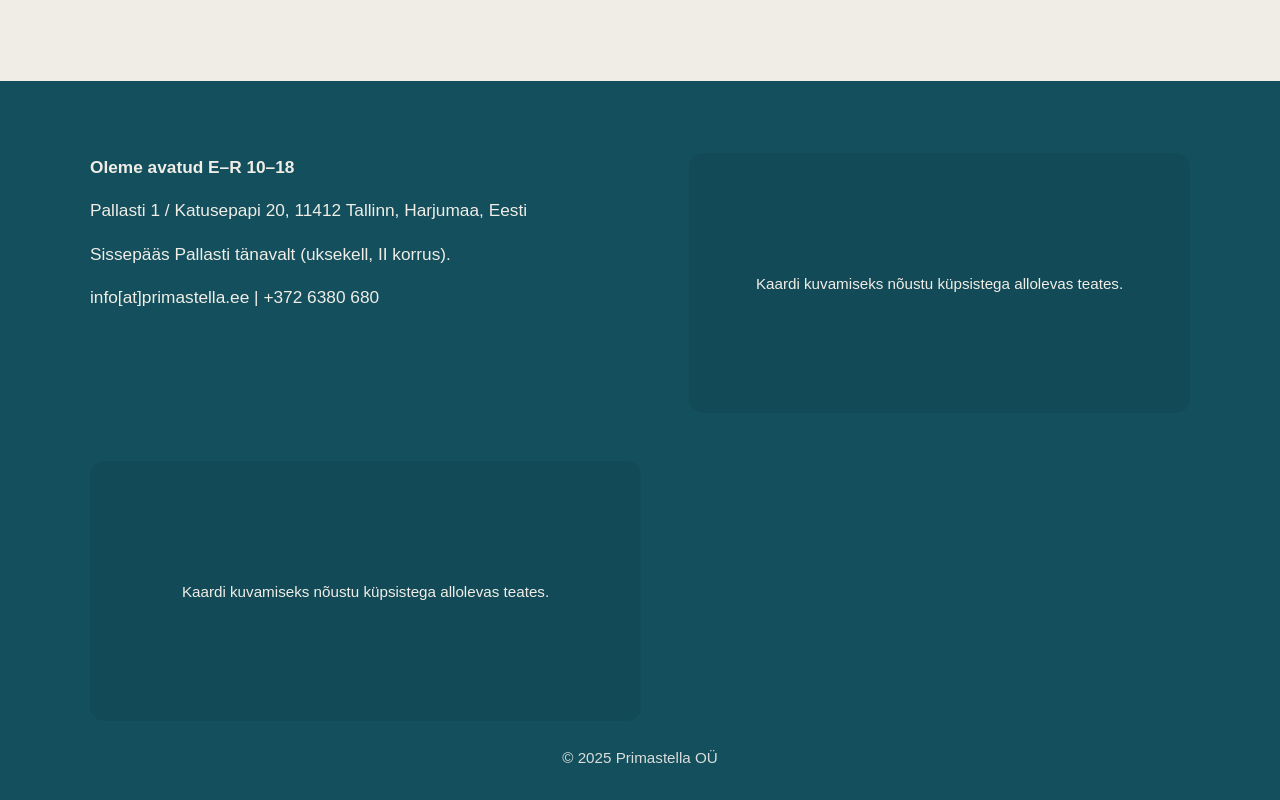
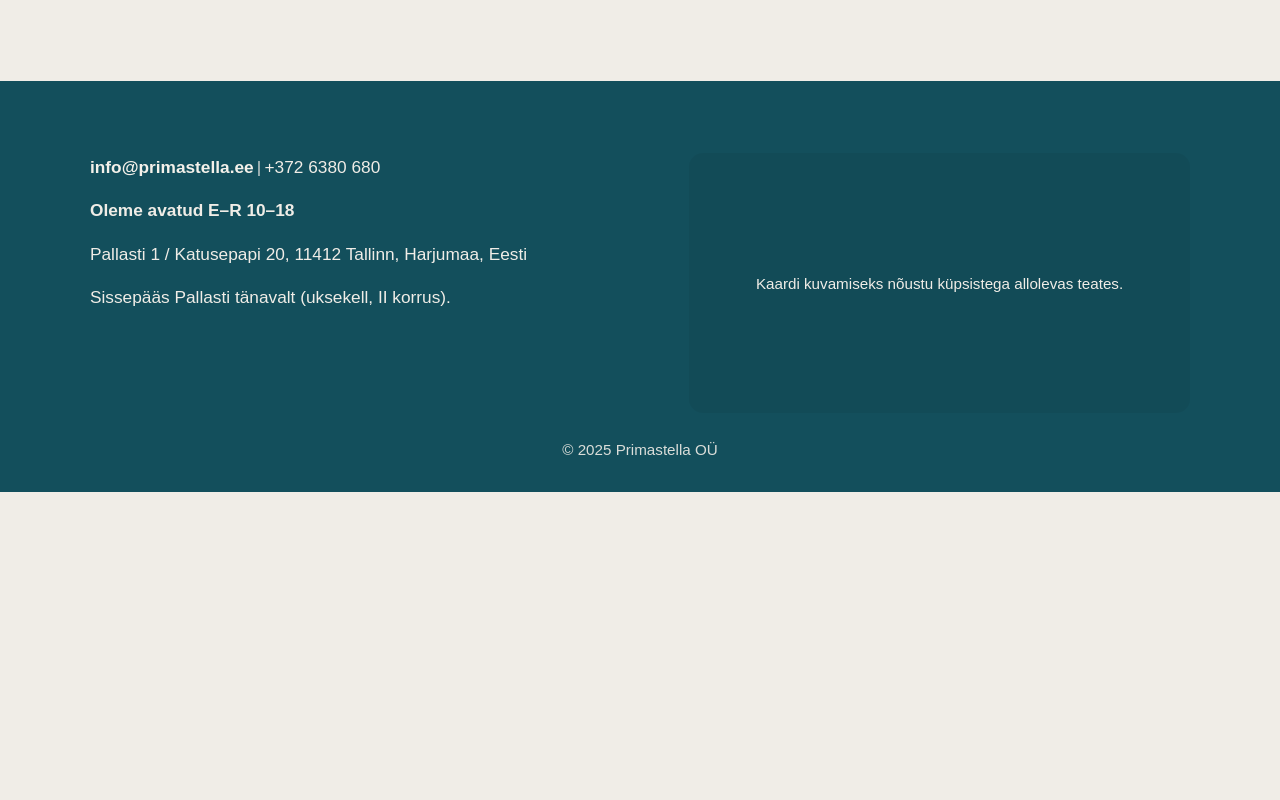
Before and after one commit to KatharinaMat/primastella-printing-house, a Nuxt app: page / in a window 1280 px wide. Shown: the part 2261-3061 px from the top of the page. After the commit the page ends 2753 px from the top, so only its background shows below. Built offline with nearby package versions, Linux system fonts and the light colour scheme; a web font is replaced by a local one.

Commit message:
footer UX and UI fix

```diff
--- a/app/assets/css/footer.css
+++ b/app/assets/css/footer.css
@@ -27,6 +27,49 @@
   margin: 0;
   line-height: 1.7;
   font-size: 1rem;
+}
+
+.site-footer-contact-line {
+  display: flex;
+  flex-wrap: wrap;
+  align-items: center;
+  gap: 0.2rem;
+}
+
+.site-footer-inline-btn {
+  appearance: none;
+  background: none;
+  border: none;
+  padding: 0;
+  margin: 0;
+  font: inherit;
+  font-weight: 700;
+  color: var(--color-cream-soft);
+  cursor: pointer;
+  line-height: inherit;
+}
+
+.site-footer-phone {
+  color: var(--color-cream-soft);
+  text-decoration: none;
+}
+
+.site-footer-separator {
+  opacity: 0.85;
+}
+
+.site-footer-copied {
+  margin-left: 0.45rem;
+  font-size: 0.92rem;
+  opacity: 0.9;
+}
+
+.mobile-only-phone {
+  display: inline;
+}
+
+.desktop-only-phone {
+  display: none;
 }
 
 .site-footer-map iframe {
@@ -60,6 +103,19 @@
 
   .site-footer-line {
     font-size: 1.08rem;
+  }
+
+  .mobile-only-phone {
+    display: none;
+  }
+
+  .desktop-only-phone {
+    display: inline;
+  }
+
+  .site-footer-inline-btn:hover,
+  .site-footer-phone:hover {
+    text-decoration: underline;
   }
 
   .site-footer-map iframe {
--- a/app/components/Footer.vue
+++ b/app/components/Footer.vue
@@ -2,6 +2,33 @@
   <footer id="contact" class="site-footer">
     <div class="site-footer-inner">
       <div class="site-footer-info">
+        <p class="site-footer-line site-footer-contact-line">
+          <button
+            type="button"
+            class="site-footer-inline-btn"
+            @click="copyEmail"
+          >
+            {{ t("footer.email") }}
+          </button>
+
+          <span class="site-footer-separator"> | </span>
+
+          <a
+            class="site-footer-phone mobile-only-phone"
+            :href="'tel:' + t('footer.phone').replace(/\s+/g, '')"
+          >
+            {{ t("footer.phone") }}
+          </a>
+
+          <span class="desktop-only-phone">
+            {{ t("footer.phone") }}
+          </span>
+
+          <span v-if="copiedMessageVisible" class="site-footer-copied">
+            {{ t("footer.copied") }}
+          </span>
+        </p>
+
         <p class="site-footer-line">
           <strong>{{ t("footer.open") }}</strong>
         </p>
@@ -12,10 +39,6 @@
 
         <p class="site-footer-line">
           {{ t("footer.entrance") }}
-        </p>
-
-        <p class="site-footer-line">
-          {{ t("footer.contact") }}
         </p>
       </div>
 
@@ -38,9 +61,6 @@
         <span>{{ t("footer.cookieText") }}</span>
         <button @click="acceptCookies">{{ t("footer.cookieButton") }}</button>
       </div>
-      <div v-if="!mapConsent" class="map-consent">
-        {{ t("footer.mapConsent") }}
-      </div>
     </div>
 
     <p class="site-footer-copy">
@@ -54,6 +74,21 @@
 
 const mapConsent = ref(false);
 const showCookieBanner = ref(false);
+
+const copiedMessageVisible = ref(false);
+
+async function copyEmail() {
+  try {
+    await navigator.clipboard.writeText(t("footer.email"));
+    copiedMessageVisible.value = true;
+
+    setTimeout(() => {
+      copiedMessageVisible.value = false;
+    }, 1400);
+  } catch (error) {
+    console.error("Failed to copy email:", error);
+  }
+}
 
 onMounted(() => {
   const consent = localStorage.getItem("mapConsent");
--- a/app/locales/en.json
+++ b/app/locales/en.json
@@ -65,10 +65,12 @@
   },
 
   "footer": {
+    "email": "info@primastella.ee",
+    "phone": "+372 6380 680",
+    "copied": "Copied!",
     "open": "Open Mon–Fri 10–18",
     "address": "Pallasti 1 / Katusepapi 20, 11412 Tallinn, Harjumaa, Estonia",
     "entrance": "Entrance from Pallasti Street (doorbell, 2nd floor).",
-    "contact": "info[at]primastella.ee | +372 6380 680",
     "copy": "© 2025 Primastella OÜ",
     "mapConsent": "To display the map, please accept cookies in the notice below.",
     "cookieText": "This site uses Google Maps, which may set cookies managed by Google.",
--- a/app/locales/et.json
+++ b/app/locales/et.json
@@ -65,10 +65,12 @@
   },
 
   "footer": {
+    "email": "info@primastella.ee",
+    "phone": "+372 6380 680",
+    "copied": "Kopeeritud!",
     "open": "Oleme avatud E–R 10–18",
     "address": "Pallasti 1 / Katusepapi 20, 11412 Tallinn, Harjumaa, Eesti",
     "entrance": "Sissepääs Pallasti tänavalt (uksekell, II korrus).",
-    "contact": "info[at]primastella.ee | +372 6380 680",
     "copy": "© 2025 Primastella OÜ",
     "mapConsent": "Kaardi kuvamiseks nõustu küpsistega allolevas teates.",
     "cookieText": "See veebileht kasutab Google Mapsi, mis võib seada Google'i hallatavaid küpsiseid.",
```
